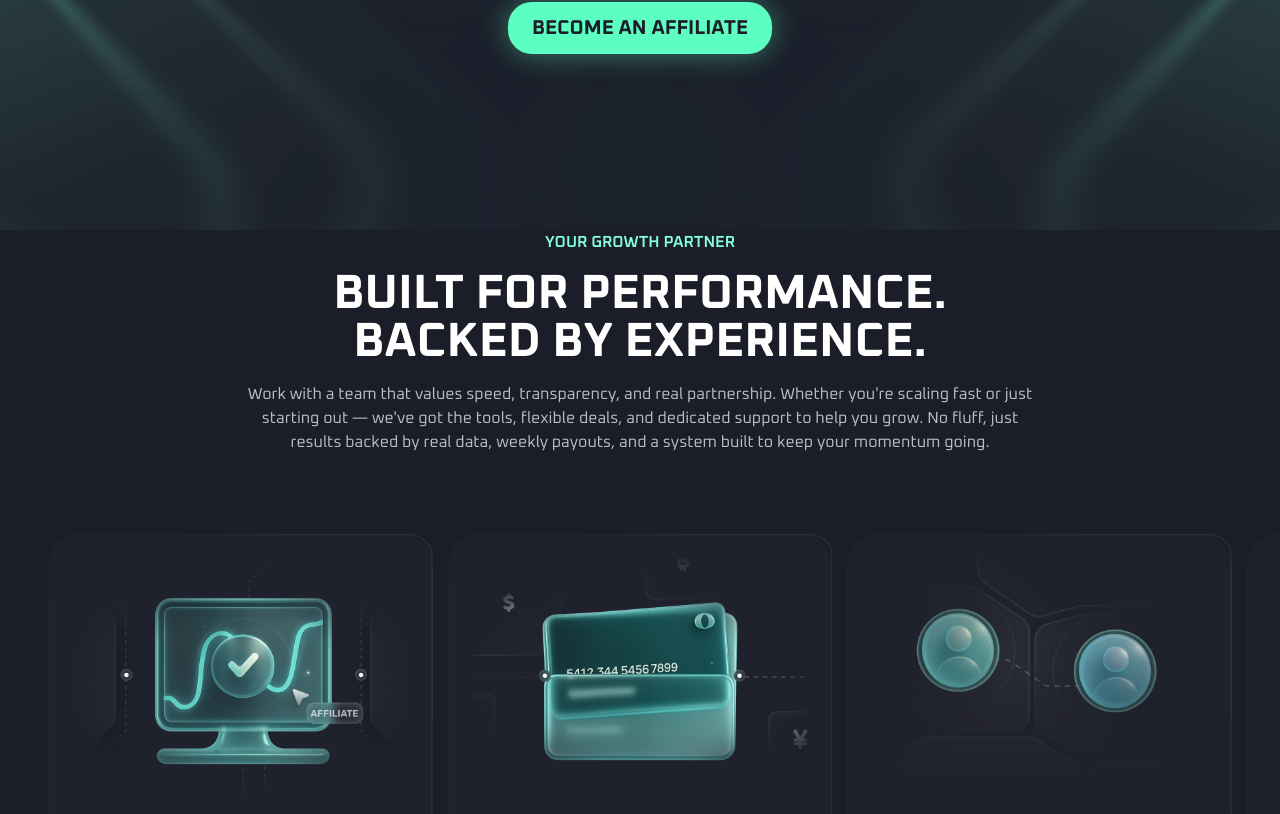
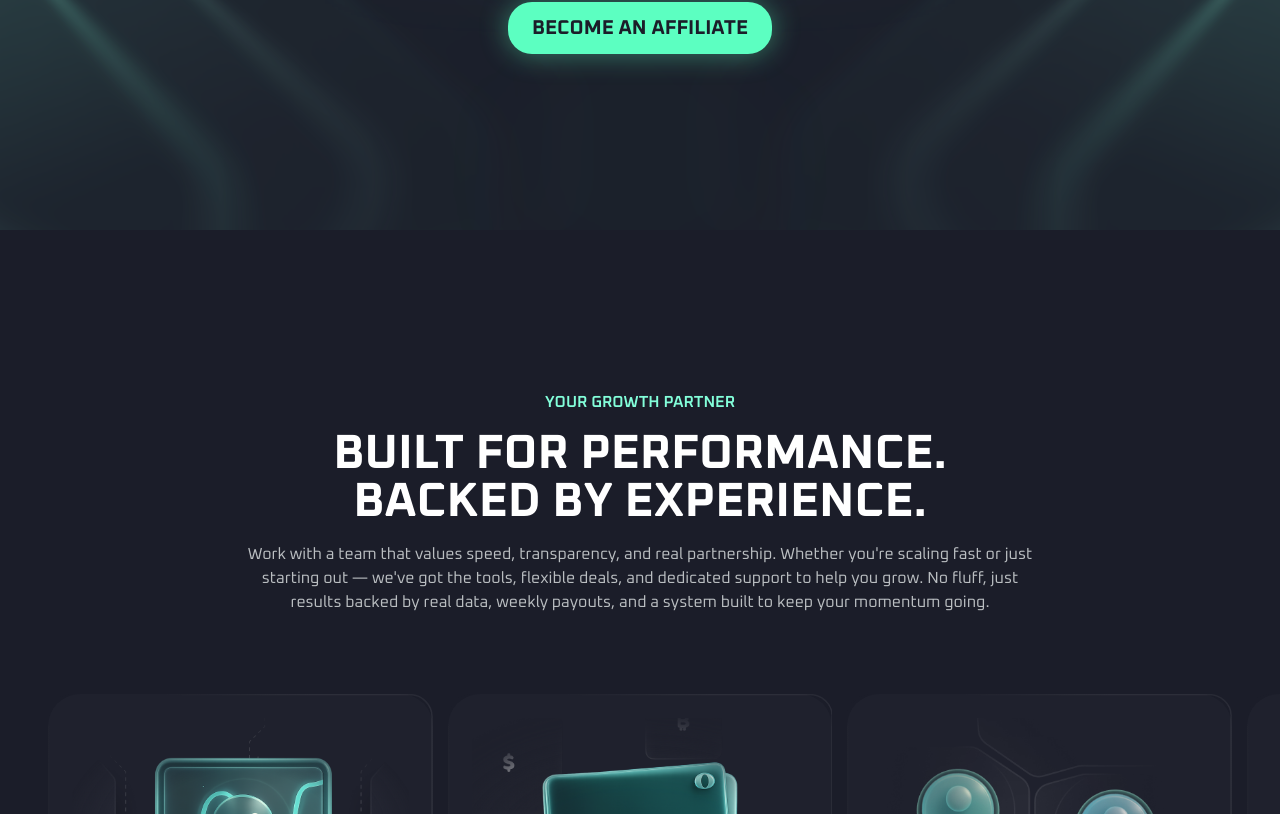
Before and after one commit to PouyaBirvand/thrill-landing, a Next.js app: page / in a window 1280 px wide. Shown: the part 570-1384 px from the top of the page. Built offline with nearby package versions, Linux system fonts and the light colour scheme.

Commit message:
fix padding at featuresection

```diff
--- a/src/components/sections/features/FeaturesSection.tsx
+++ b/src/components/sections/features/FeaturesSection.tsx
@@ -7,7 +7,7 @@ export default function FeaturesSection() {
   const isInView = useInView(ref, { once: true, amount: 0.3 })
 
   return (
-    <section className="overflow-hidden" ref={ref}>
+    <section className="overflow-hidden pt-[10rem]" ref={ref}>
         <div className="flex flex-col items-center justify-center gap-2">
           {/* Block 1: Subtitle */}
           <motion.h3
```
